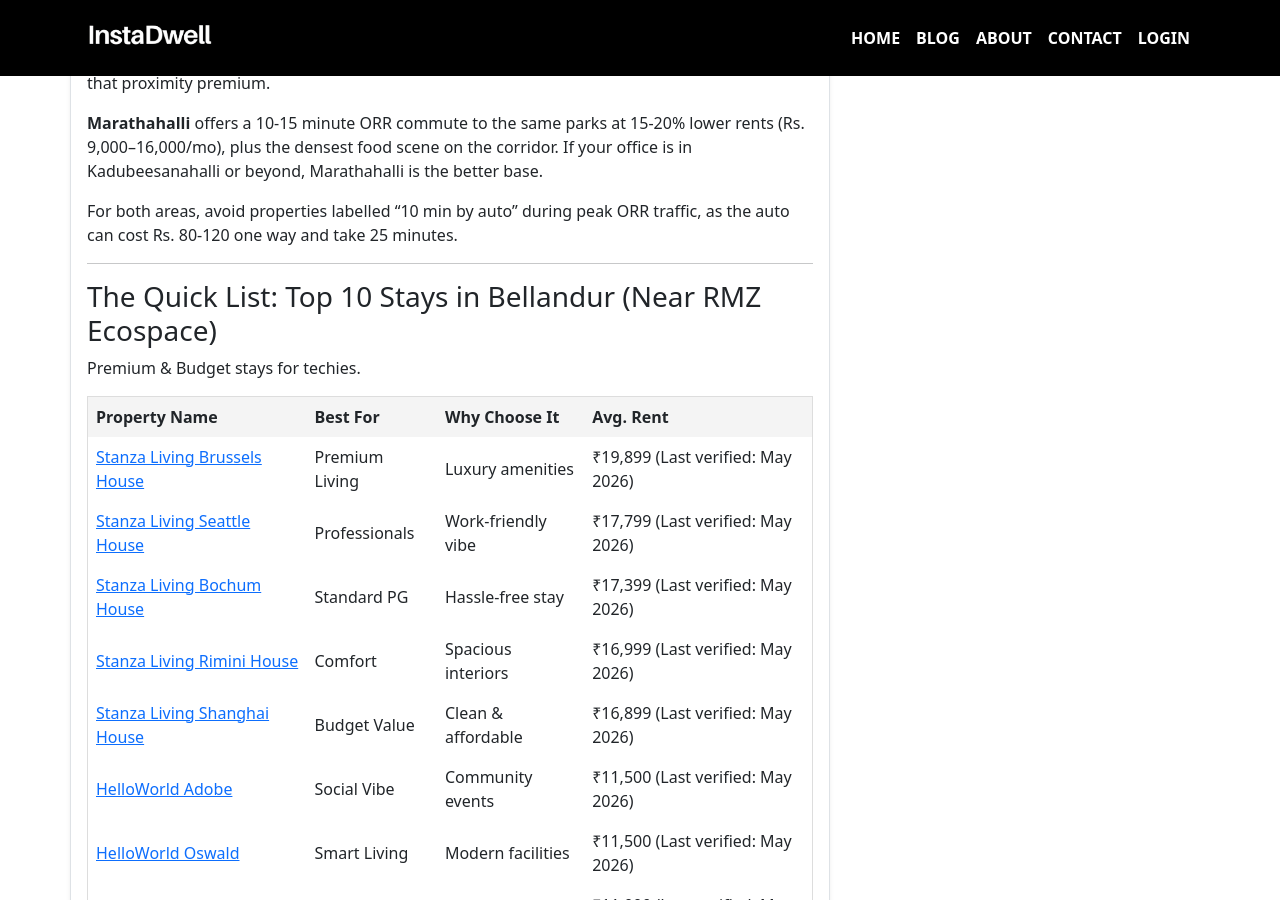
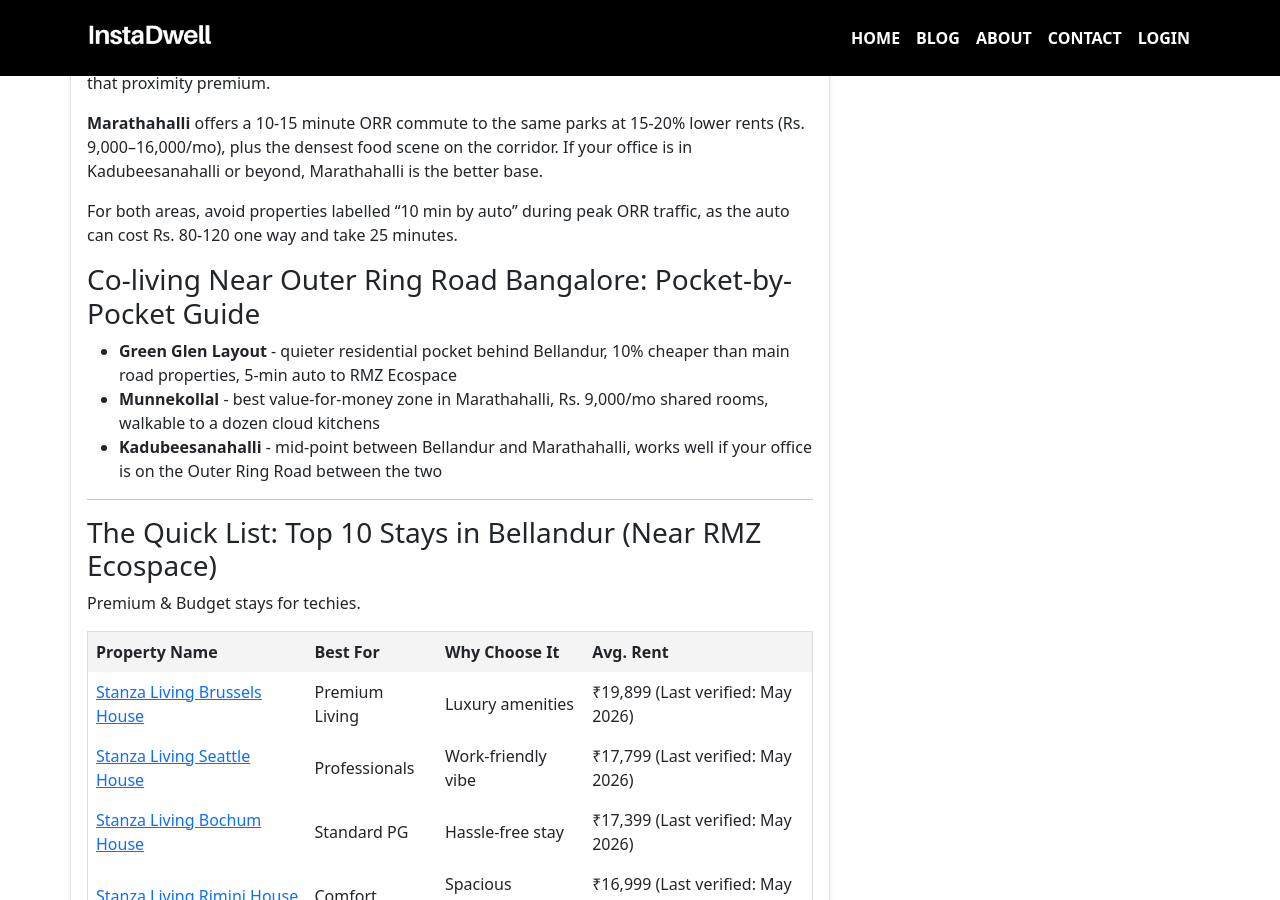
Before and after one commit to instadw/instadwell-blog, a Jekyll site: the page built from _posts/2026-2-04-top-10-co-living-spaces-in-bellandur-and-marathahalli-and-the-techies-guide-to-orr-2026.md, in a window 1280 px wide and 900 px high, scrolled down 1049 px. Built offline with Jekyll 4.4.1, drawn with Linux system fonts in a browser that asks for light colours.

Commit message:
Update 2026-2-04-top-10-co-living-spaces-in-bellandur-and-marathahalli-and-the-techies-guide-to-orr-2026.md

```diff
--- a/_posts/2026-2-04-top-10-co-living-spaces-in-bellandur-and-marathahalli-and-the-techies-guide-to-orr-2026.md
+++ b/_posts/2026-2-04-top-10-co-living-spaces-in-bellandur-and-marathahalli-and-the-techies-guide-to-orr-2026.md
@@ -50,6 +50,12 @@
 **Marathahalli** offers a 10-15 minute ORR commute to the same parks at 15-20% lower rents (Rs. 9,000–16,000/mo), plus the densest food scene on the corridor. If your office is in Kadubeesanahalli or beyond, Marathahalli is the better base.
 
 For both areas, avoid properties labelled "10 min by auto" during peak ORR traffic, as the auto can cost Rs. 80-120 one way and take 25 minutes.
+
+### Co-living Near Outer Ring Road Bangalore: Pocket-by-Pocket Guide
+
+- **Green Glen Layout** - quieter residential pocket behind Bellandur, 10% cheaper than main road properties, 5-min auto to RMZ Ecospace
+- **Munnekollal** - best value-for-money zone in Marathahalli, Rs. 9,000/mo shared rooms, walkable to a dozen cloud kitchens
+- **Kadubeesanahalli** - mid-point between Bellandur and Marathahalli, works well if your office is on the Outer Ring Road between the two
 
 ----
 
```
